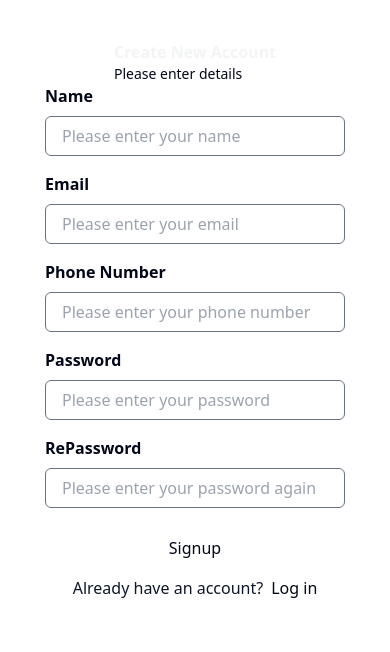
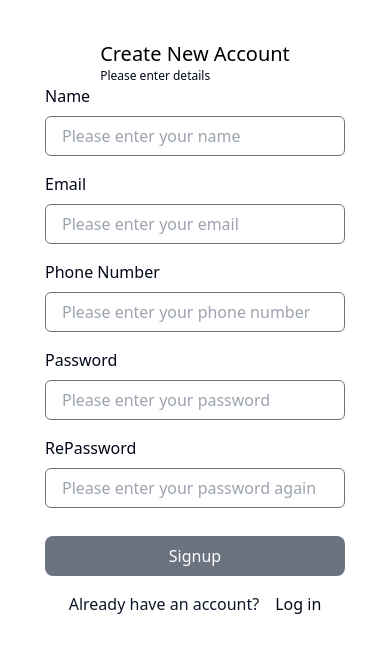
Before and after one commit to bolourima/BuyMe, a Next.js app in the folder user-fe/: page /signup in a window 390 px wide. Shown: the top 652 px of the page. Built offline with nearby package versions, Linux system fonts and the light colour scheme.

Commit message:
176 signup degsin (#181)
* update signin signup

* update signin signup pages

---------

Co-authored-by: Bilguun.B <zolbooenkhbat@MacBook-Air.local>

```diff
--- a/user-fe/src/pages/signin.tsx
+++ b/user-fe/src/pages/signin.tsx
@@ -47,13 +47,13 @@ export default function SignIn() {
         <div className="w-full h-screen p-10 ">
           <div className="flex ">
             <h1 className=" text-9xl font-semibold">Buy</h1>
-            <h1 className=" text-7xl content-end ">me</h1>
+            <h1 className=" text-7xl content-end text-white">me</h1>
           </div>
         </div>
       </div>
       <div className="lg:flex flex p-10 items-center justify-center  flex-col md:flex md:w-2/5  sm:w-full sm:items-center">
         <div className="lg:flex-col items-center sm:flex-col  sm:flex">
-          <h2 className="text-black font-bold">Signin your Account</h2>
+          <h2 className="text-black text-xl">Login</h2>
         </div>
         <div>
           <div className="flex gap-4 md:flex sm:flex flex-col items-center mt-5">
@@ -61,7 +61,7 @@ export default function SignIn() {
               className="flex flex-col gap-2"
               onSubmit={formik.handleSubmit}
             >
-              <label className="font-bold">Email</label>
+              <label className="">Email</label>
               <input
                 className="w-[300px] h-[40px] p-4 bg-transparent border-gray-500 rounded-md border-[1px]"
                 type="email"
@@ -76,7 +76,7 @@ export default function SignIn() {
               className="flex flex-col gap-2"
               onSubmit={formik.handleSubmit}
             >
-              <label className="font-bold">Password </label>
+              <label className="">Password </label>
               <input
                 className="w-[300px] h-[40px] p-4 bg-transparent border-gray-500 rounded-md border-[1px]"
                 type="password"
@@ -86,11 +86,14 @@ export default function SignIn() {
               {formik.touched.password && formik.errors.password ? (
                 <div>{formik.errors.password}</div>
               ) : null}
-              <button className="btn btn-neutral mt-5" type="submit">
+              <button
+                className="border-gray-500 rounded-lg bg-gray-500 text-white w-[300px] h-[40px]  mt-5"
+                type="submit"
+              >
                 Signin
               </button>
             </form>
-            <div className=" lg:flex gap-3 sm:flex justify-center ">
+            <div className=" lg:flex gap-4 sm:flex justify-center ">
               <p className="text-slate-900 text-base font-normal dark:text-slate-300">
                 Don’t have account?
               </p>
--- a/user-fe/src/pages/signup.tsx
+++ b/user-fe/src/pages/signup.tsx
@@ -54,13 +54,24 @@ export default function SignUp() {
   }, []);
   return (
     <div className="lg:flex md:flex  sm:flex">
-      <div className="lg:flex md:flex md:w-3/5 sm:w-full hidden">
-        <img className="rounded-bl-xl w-full" src="./SignUpPic.png" alt="" />
+      <div
+        className=" lg:flex w-full h-full bg-center bg-cover md:flex md:w-3/5 sm:w-full hidden"
+        style={{
+          backgroundImage: `url(https://assets.teenvogue.com/photos/633dbbb29407f031a64abb0a/16:9/w_2560%2Cc_limit/220801-05_0943_03_QC_EXT.jpg`,
+        }}
+      >
+        <div className="w-full h-screen p-10 ">
+          <div className="flex ">
+            <h1 className=" text-9xl font-semibold">Buy</h1>
+            <h1 className=" text-7xl content-end text-white">me</h1>
+          </div>
+        </div>
       </div>
+
       <div className="lg:flex flex p-10 flex-col md:flex md:w-2/5  sm:w-full items-center">
         <div className="lg:flex-col items-center sm:flex-col  sm:flex">
-          <h2 className="text-gray-100 font-bold">Create New Account</h2>
-          <p className="text-sm ">Please enter details</p>
+          <h2 className="text-black text-xl">Create New Account</h2>
+          <p className="text-xs ">Please enter details</p>
         </div>
         <div>
           <div className="flex gap-4 md:flex sm:flex flex-col items-center">
@@ -68,7 +79,7 @@ export default function SignUp() {
               className="flex flex-col gap-2"
               onSubmit={formik.handleSubmit}
             >
-              <label className="font-bold">Name </label>
+              <label className="">Name </label>
               <input
                 className="w-[300px] h-[40px] p-4 bg-transparent border-gray-500 rounded-md border-[1px]"
                 type="text"
@@ -83,7 +94,7 @@ export default function SignUp() {
               className="flex flex-col gap-2"
               onSubmit={formik.handleSubmit}
             >
-              <label className="font-bold">Email</label>
+              <label className="">Email</label>
               <input
                 className="w-[300px] h-[40px] p-4 bg-transparent border-gray-500 rounded-md border-[1px]"
                 type="email"
@@ -98,7 +109,7 @@ export default function SignUp() {
               className="flex flex-col gap-2"
               onSubmit={formik.handleSubmit}
             >
-              <label className="font-bold">Phone Number </label>
+              <label className="">Phone Number </label>
               <input
                 className="w-[300px] h-[40px] p-4 bg-transparent border-gray-500 rounded-md border-[1px]"
                 type=""
@@ -113,7 +124,7 @@ export default function SignUp() {
               className="flex flex-col gap-2"
               onSubmit={formik.handleSubmit}
             >
-              <label className="font-bold">Password </label>
+              <label className="">Password </label>
               <input
                 className="w-[300px] h-[40px] p-4 bg-transparent border-gray-500 rounded-md border-[1px]"
                 type="password"
@@ -128,7 +139,7 @@ export default function SignUp() {
               className="flex flex-col gap-2"
               onSubmit={formik.handleSubmit}
             >
-              <label className="font-bold">RePassword </label>
+              <label className="">RePassword </label>
               <input
                 className="w-[300px] h-[40px] p-4 bg-transparent border-gray-500 rounded-md border-[1px]"
                 type="password"
@@ -140,14 +151,14 @@ export default function SignUp() {
                 <div>{formik.errors.confirmPassword}</div>
               ) : null}
               <button
-                className="btn btn-neutral mt-5"
+                className="border-gray-500 rounded-lg bg-gray-500 text-white w-[300px] h-[40px]  mt-5"
                 onClick={() => CreateUserBtn()}
                 type="submit"
               >
                 Signup
               </button>
             </form>
-            <div className="flex gap-2">
+            <div className="flex gap-4">
               <p className="text-slate-900 text-base font-normal dark:text-slate-300">
                 Already have an account?
               </p>
```
